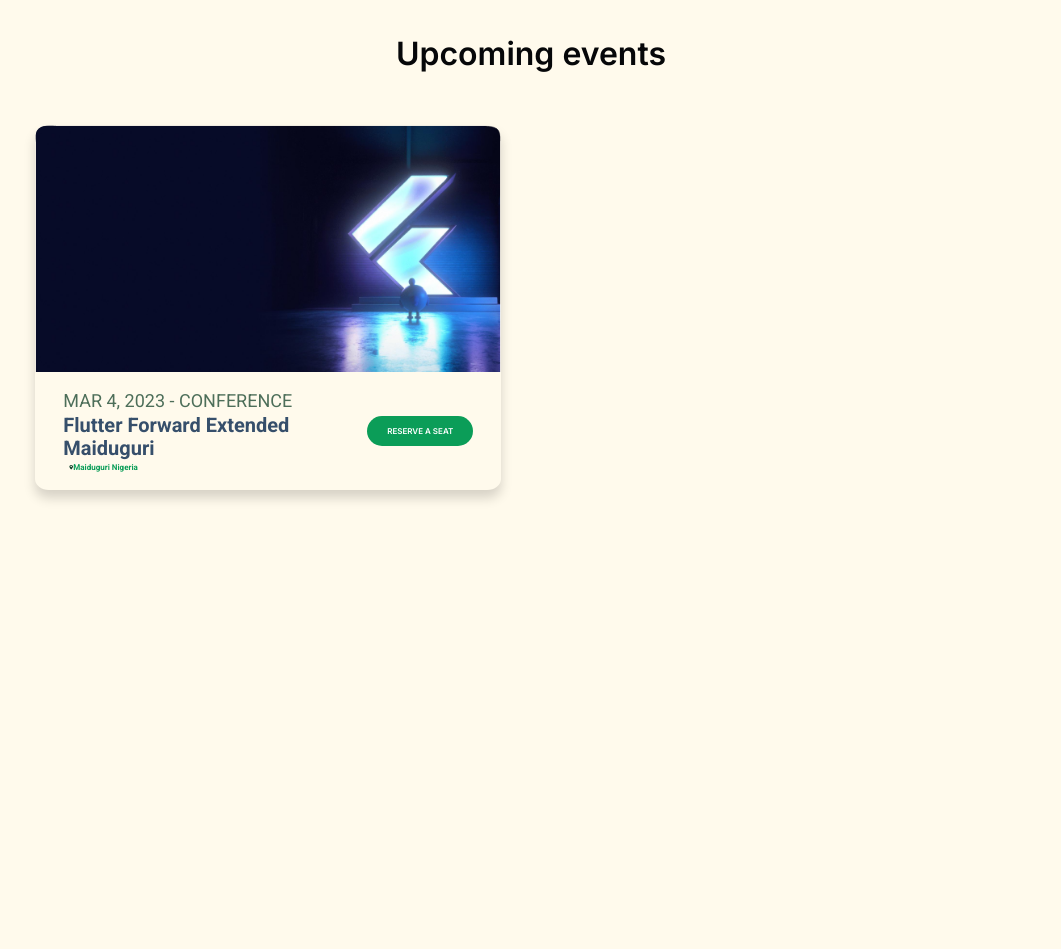
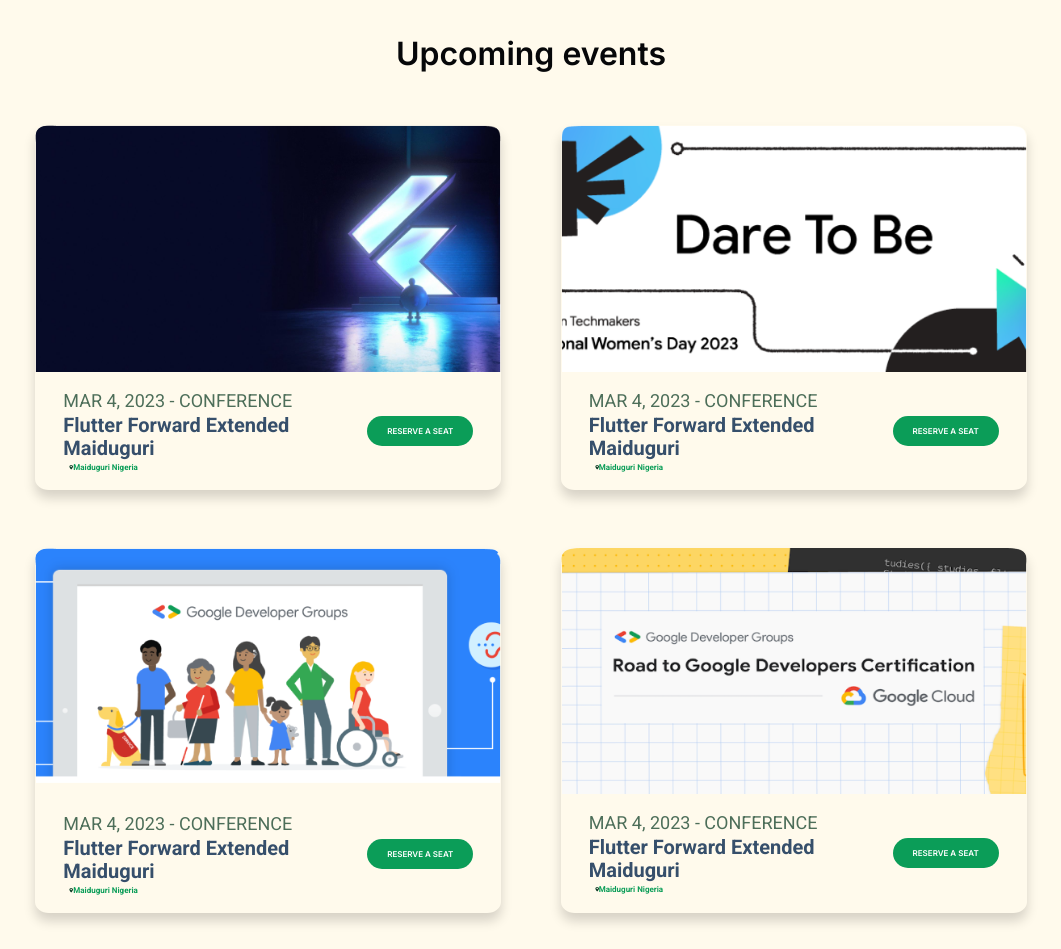
Before and after one commit to Kamba56/GDG-Event, a React (Vite) app: page / in a window 1280 px wide. Shown: the part 1000-1949 px from the top of the page, without its empty margins (109-1170 px from the left). Before the commit the page ends 1526 px from the top, so only its background shows below. Built offline with nearby package versions, Linux system fonts and the light colour scheme.

Commit message:
Add other events properties

```diff
--- a/src/components/CompleteApp.jsx
+++ b/src/components/CompleteApp.jsx
@@ -1,10 +1,12 @@
 import Events from "./Event";
+import Footer from "./Footer";
 import Headline from "./Headline";
 
 const CompleteApp = () => (
   <main className='container'>
     <Headline />
     <Events />
+    <Footer />
   </main>
 );
 
--- a/src/components/Event.jsx
+++ b/src/components/Event.jsx
@@ -1,5 +1,8 @@
 import './styles/event.css';
-import event1 from '../assets/pic1.png'
+import event1 from '../assets/pic1.png';
+import event2 from '../assets/pic2.png';
+import event3 from '../assets/pic3.png';
+import event4 from '../assets/pic4.png';
 import locate from '../assets/placeholder.svg';
 
 const Events = () => {
@@ -7,6 +10,27 @@
     {
       id: 1,
       picture: event1,
+      date: 'MAR 4, 2023 - CONFERENCE',
+      title: 'Flutter Forward Extended Maiduguri',
+      location: 'Maiduguri Nigeria',
+    },
+    {
+      id: 2,
+      picture: event2,
+      date: 'MAR 4, 2023 - CONFERENCE',
+      title: 'Flutter Forward Extended Maiduguri',
+      location: 'Maiduguri Nigeria',
+    },
+    {
+      id: 3,
+      picture: event3,
+      date: 'MAR 4, 2023 - CONFERENCE',
+      title: 'Flutter Forward Extended Maiduguri',
+      location: 'Maiduguri Nigeria',
+    },
+    {
+      id: 4,
+      picture: event4,
       date: 'MAR 4, 2023 - CONFERENCE',
       title: 'Flutter Forward Extended Maiduguri',
       location: 'Maiduguri Nigeria',
--- /dev/null
+++ b/src/components/Footer.jsx
@@ -0,0 +1,5 @@
+const Footer = () => (
+  <footer></footer>
+);
+
+export default Footer;
--- a/src/components/styles/event.css
+++ b/src/components/styles/event.css
@@ -47,6 +47,7 @@
   grid-template-columns: calc(100% - 80px);
   grid-template-rows: auto;
   justify-content: center;
+  row-gap: 58px;
 }
 
 .grid-item {
--- a/src/components/styles/headline.css
+++ b/src/components/styles/headline.css
@@ -48,8 +48,9 @@
 }
 
 .headline-grid {
-  height: 98vh;
-  padding-top: 57px;
+  height: auto;
+  min-height: 98vh;
+  padding: 57px 0;
   display: grid;
   grid-template-columns: 57% calc(43% - 10px);
   grid-template-rows: 28% 22% 22% 28%;
@@ -89,6 +90,7 @@
       "six four four"
     ;
     max-height: 820px;
+    padding-bottom: 0;
   }
 
   .item-a {
@@ -118,8 +120,9 @@
 
 @media only screen and (min-width: 1024px) {
   .headline-grid {
-    height: 110vh;
+    height: auto;
     max-height: none;
+    min-height: 110vh;
   }
 }
 
```
Also changed, not shown: src/components/styles/footer.css (added).
